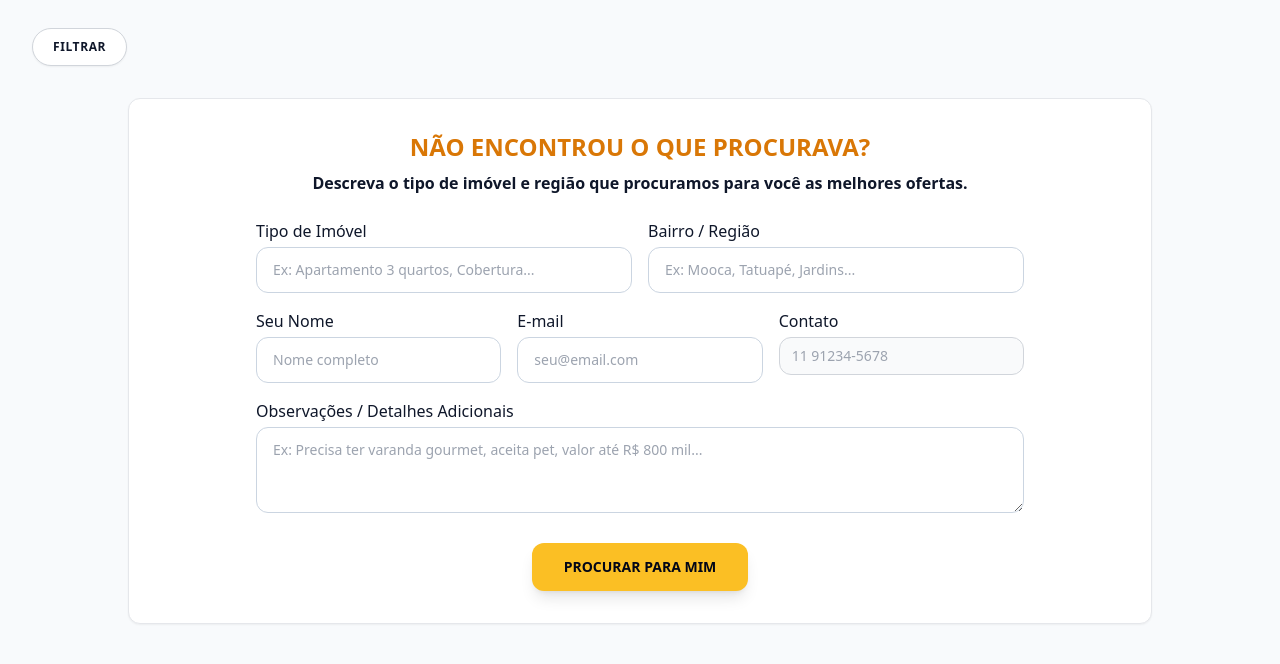
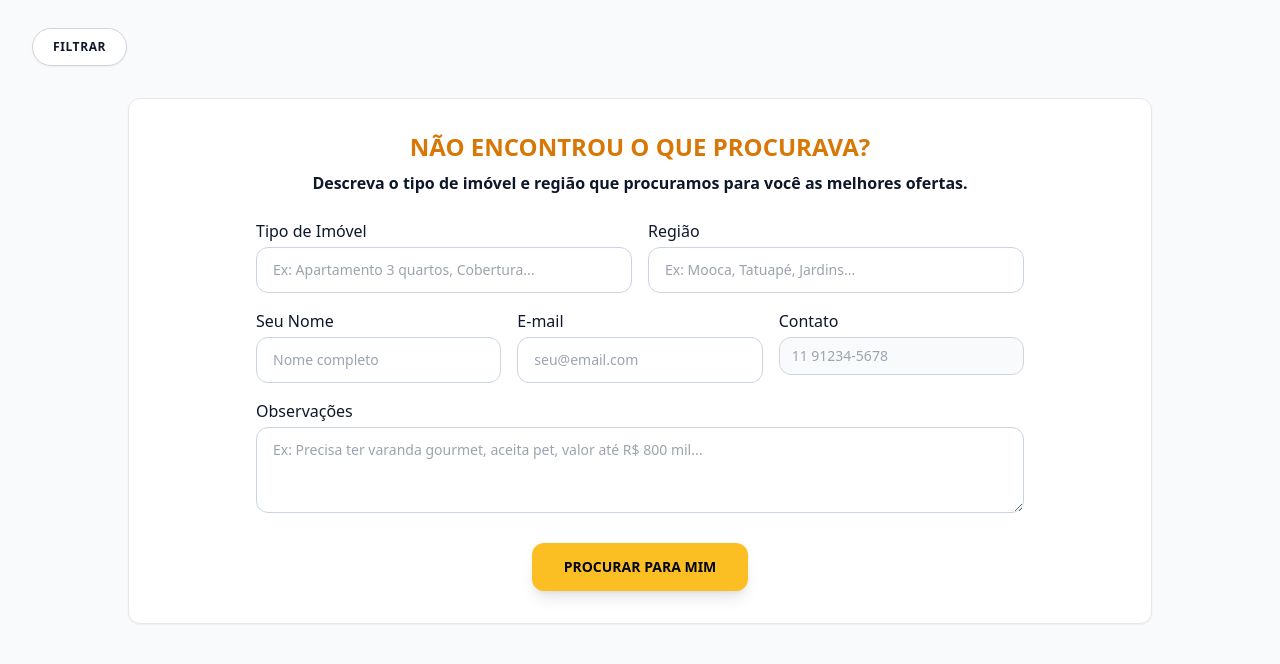
Before and after one commit to emersonandradeperfil/imobiliaria, a Flask app: page / in a window 1280 px wide. Shown: the part 484-1148 px from the top of the page. Run offline with Flask 3, Linux system fonts and the light colour scheme; data that the repository does not hold is empty; some libraries are stand-ins or nearby versions.

Commit message:
Ajustes de index

```diff
--- a/templates/index.html
+++ b/templates/index.html
@@ -222,7 +222,7 @@
                             class="w-full px-4 py-3 border border-slate-300 rounded-xl text-sm text-slate-900 focus:outline-none focus:ring-2 focus:ring-amber-400">
                     </div>
                     <div>
-                        <label class="block text-sm sm:text-base font-medium text-slate-900 mb-1">Bairro / Região</label>
+                        <label class="block text-sm sm:text-base font-medium text-slate-900 mb-1">Região</label>
                         <input type="text" id="busca-bairro" required placeholder="Ex: Mooca, Tatuapé, Jardins..."
                             class="w-full px-4 py-3 border border-slate-300 rounded-xl text-sm text-slate-900 focus:outline-none focus:ring-2 focus:ring-amber-400">
                     </div>
@@ -248,8 +248,7 @@
                 </div>
 
                 <div>
-                    <label class="block text-sm sm:text-base font-medium text-slate-900 mb-1">Observações / Detalhes
-                        Adicionais</label>
+                    <label class="block text-sm sm:text-base font-medium text-slate-900 mb-1">Observações</label>
                     <textarea id="busca-obs" rows="3"
                         placeholder="Ex: Precisa ter varanda gourmet, aceita pet, valor até R$ 800 mil..."
                         class="w-full px-4 py-3 border border-slate-300 rounded-xl text-sm text-slate-900 focus:outline-none focus:ring-2 focus:ring-amber-400"></textarea>
```
